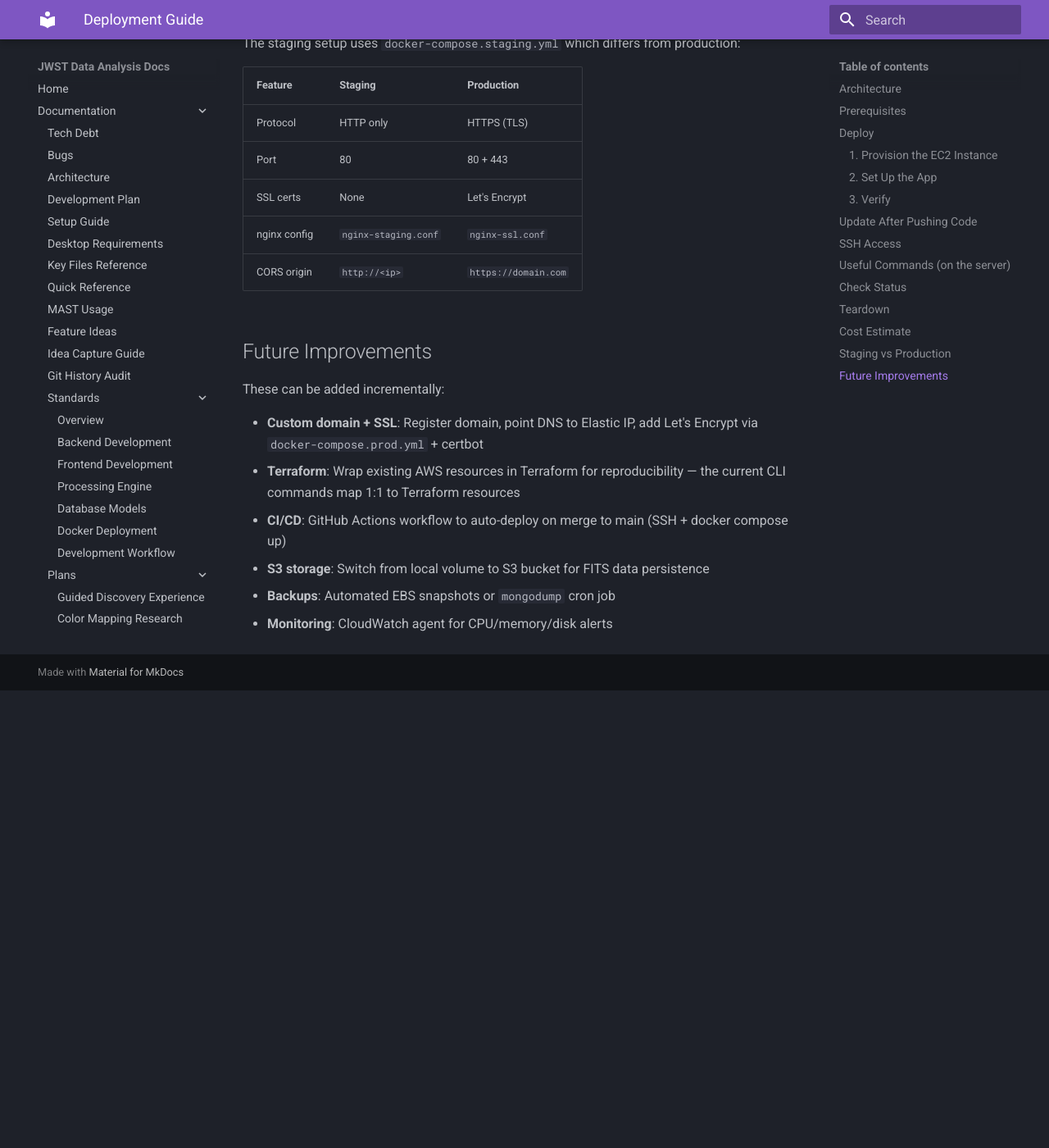
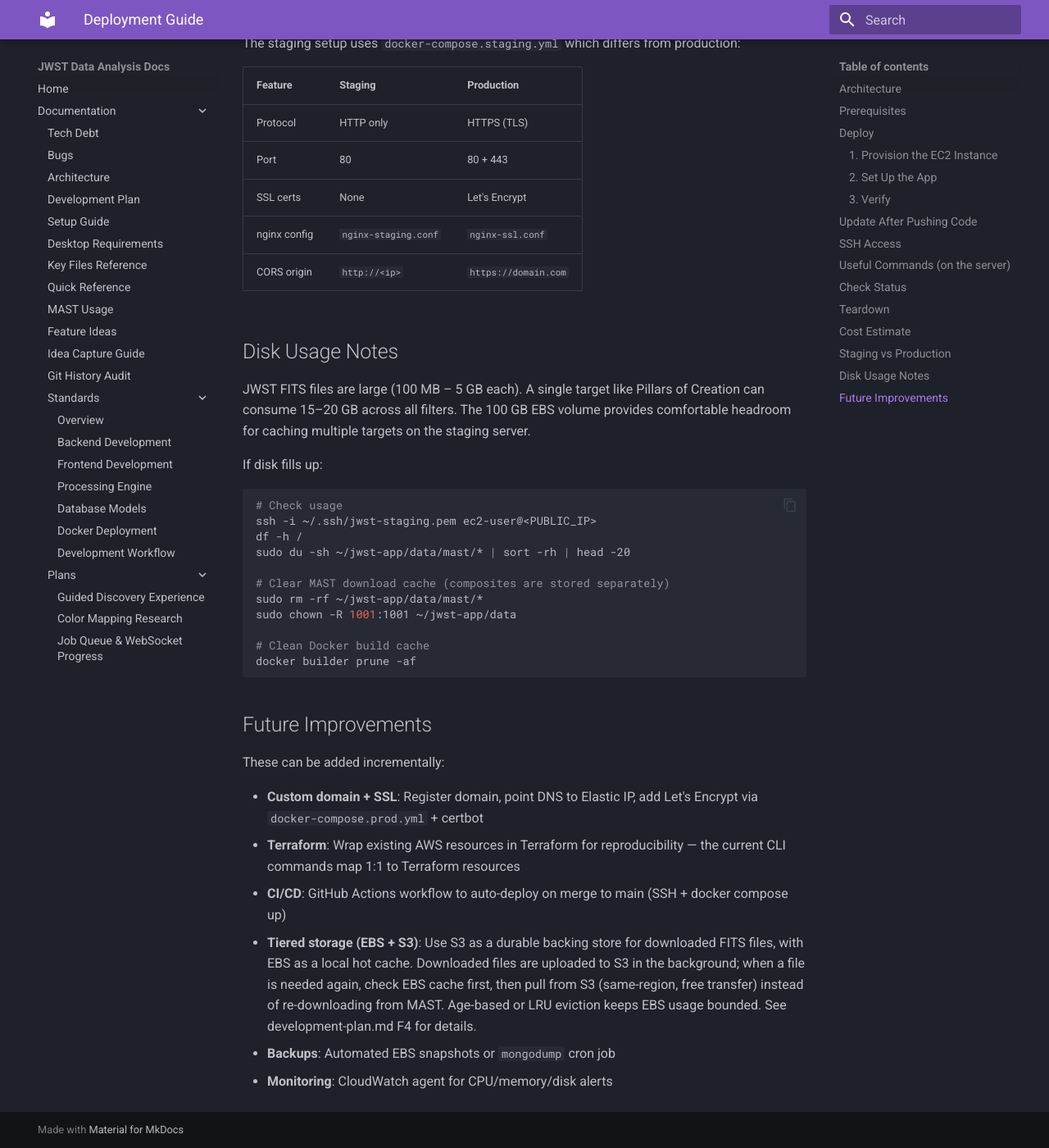
Before and after one commit to Snoww3d/jwst-data-analysis, an MkDocs documentation site: the page built from docs/deployment.md, in a window 1280 px wide and 1400 px high, scrolled down 3396 px. Shown: the whole window at 82% size. Built offline with MkDocs 1.6.1 and Material for MkDocs 9.7.7, drawn with Linux system fonts in a browser that asks for light colours; before the commit the page ends 4238 px from its top, so only the background shows below that; some of the changed text lies outside the part shown.

Commit message:
docs: add tiered storage roadmap and update EBS to 100GB
Add F4 (Tiered Storage — EBS Hot Cache + S3 Backing Store) to the
development plan as a future optimization for when the app goes public.
Update deployment docs with 100GB volume size, disk usage notes, and
revised cost estimate. Update deploy script default volume size.

Co-Authored-By: Claude Opus 4.6 <noreply@anthropic.com>

````diff
--- a/docs/deployment.md
+++ b/docs/deployment.md
@@ -12,7 +12,7 @@ Internet → :80 (nginx) → frontend static files
                                              → processing-engine:8000
 ```
 
-All services run in Docker containers on one `t3.medium` instance (2 vCPU, 4 GB RAM, 30 GB gp3).
+All services run in Docker containers on one `t3.medium` instance (2 vCPU, 4 GB RAM, 100 GB gp3).
 
 ## Prerequisites
 
@@ -139,14 +139,14 @@ Removes:
 | Resource | Monthly Cost |
 |----------|-------------|
 | t3.medium (on-demand, 24/7) | ~$30 |
-| 30 GB gp3 EBS | ~$2.40 |
+| 100 GB gp3 EBS | ~$8 |
 | Elastic IP (attached) | $3.65 |
 | Data transfer (light usage) | ~$1 |
-| **Total** | **~$37/mo** |
+| **Total** | **~$43/mo** |
 
 To reduce costs:
 - Stop the instance when not testing: `aws ec2 stop-instances --instance-ids <id>`
-  - EBS charges continue (~$2.40/mo), but compute stops
+  - EBS charges continue (~$8/mo), but compute stops
   - EIP charges $3.65/mo even when instance is stopped
 - Switch to `t3.small` ($15/mo compute) if 2 GB RAM is sufficient
 
@@ -162,6 +162,25 @@ The staging setup uses `docker-compose.staging.yml` which differs from productio
 | nginx config | `nginx-staging.conf` | `nginx-ssl.conf` |
 | CORS origin | `http://<ip>` | `https://domain.com` |
 
+## Disk Usage Notes
+
+JWST FITS files are large (100 MB – 5 GB each). A single target like Pillars of Creation can consume 15–20 GB across all filters. The 100 GB EBS volume provides comfortable headroom for caching multiple targets on the staging server.
+
+If disk fills up:
+```bash
+# Check usage
+ssh -i ~/.ssh/jwst-staging.pem ec2-user@<PUBLIC_IP>
+df -h /
+sudo du -sh ~/jwst-app/data/mast/* | sort -rh | head -20
+
+# Clear MAST download cache (composites are stored separately)
+sudo rm -rf ~/jwst-app/data/mast/*
+sudo chown -R 1001:1001 ~/jwst-app/data
+
+# Clean Docker build cache
+docker builder prune -af
+```
+
 ## Future Improvements
 
 These can be added incrementally:
@@ -169,6 +188,6 @@ These can be added incrementally:
 - **Custom domain + SSL**: Register domain, point DNS to Elastic IP, add Let's Encrypt via `docker-compose.prod.yml` + certbot
 - **Terraform**: Wrap existing AWS resources in Terraform for reproducibility — the current CLI commands map 1:1 to Terraform resources
 - **CI/CD**: GitHub Actions workflow to auto-deploy on merge to main (SSH + docker compose up)
-- **S3 storage**: Switch from local volume to S3 bucket for FITS data persistence
+- **Tiered storage (EBS + S3)**: Use S3 as a durable backing store for downloaded FITS files, with EBS as a local hot cache. Downloaded files are uploaded to S3 in the background; when a file is needed again, check EBS cache first, then pull from S3 (same-region, free transfer) instead of re-downloading from MAST. Age-based or LRU eviction keeps EBS usage bounded. See development-plan.md F4 for details.
 - **Backups**: Automated EBS snapshots or `mongodump` cron job
 - **Monitoring**: CloudWatch agent for CPU/memory/disk alerts
````
Also changed, not shown: docs/development-plan.md (+17 -0 lines), 1 other file.
